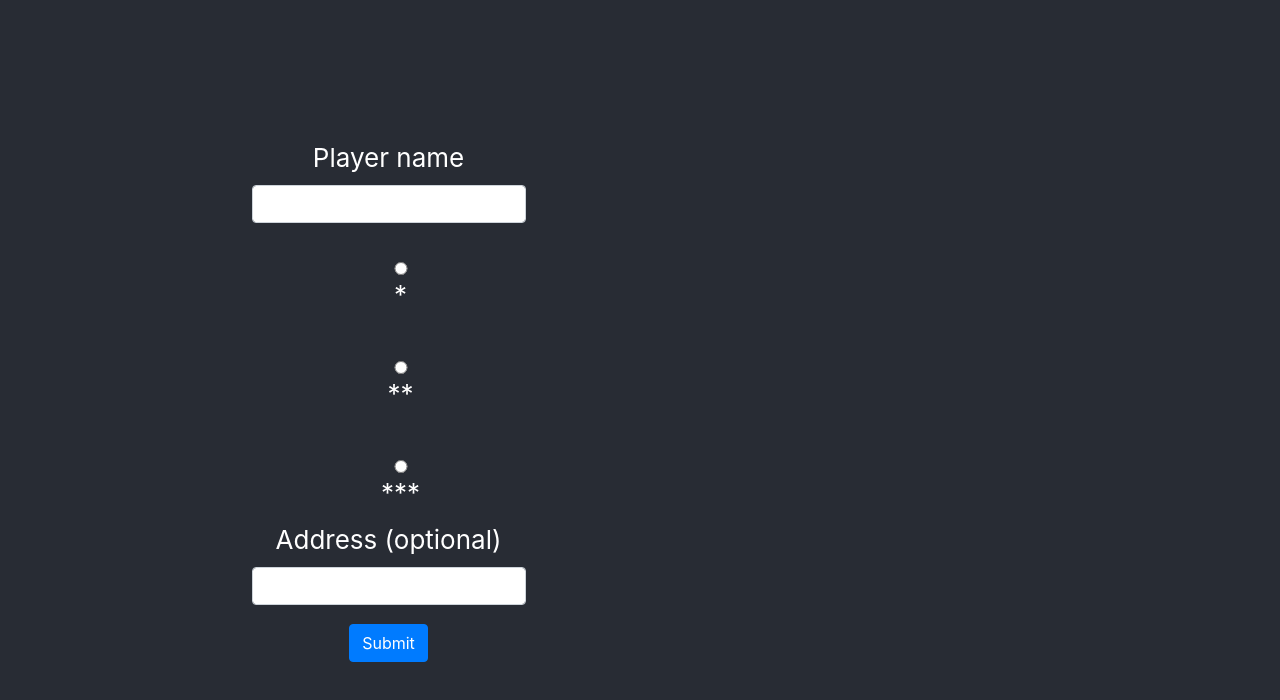
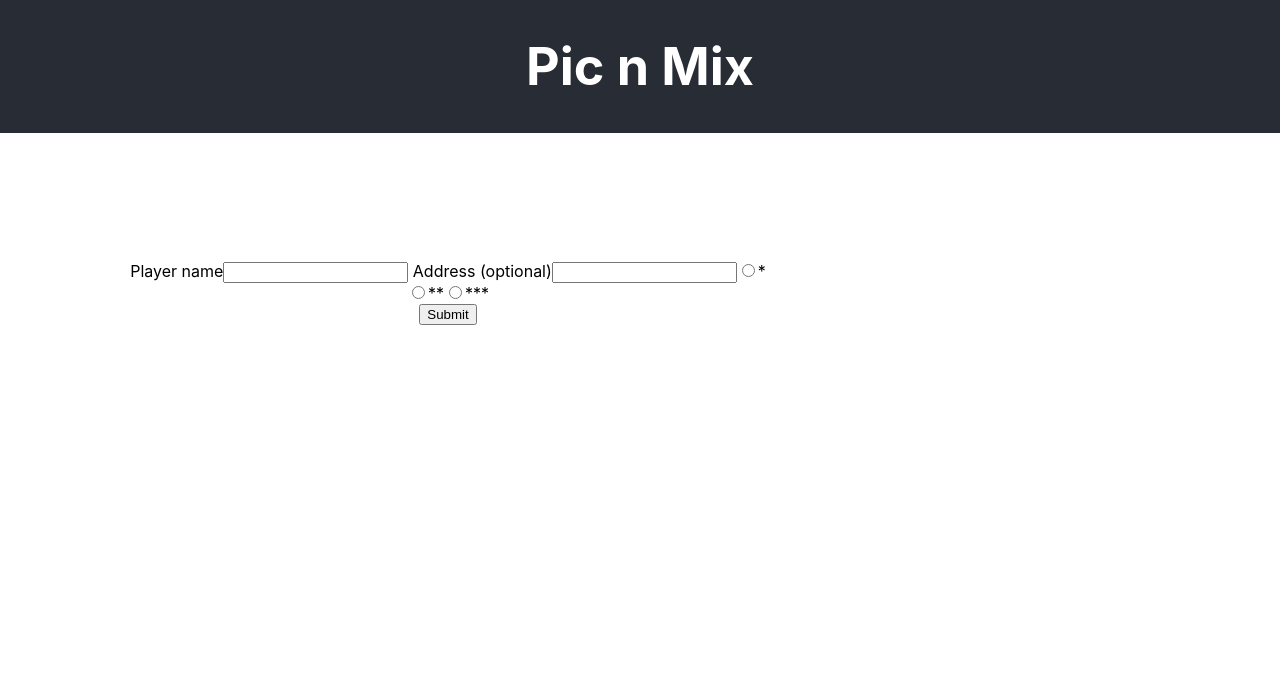
Before and after one commit to h2obuffalo/pick-a-mix, a React (Create React App) app: page / in a window 1280 px wide. Shown: the top 700 px of the page. Built offline with nearby package versions, Linux system fonts and the light colour scheme.

Commit message:
fixed styling

```diff
--- a/package.json
+++ b/package.json
@@ -11,6 +11,7 @@
     "react-router-dom": "^5.0.0",
     "react-scripts": "2.1.8",
     "redux": "^4.0.1",
+    "redux-localstorage": "^0.4.1",
     "redux-thunk": "^2.3.0"
   },
   "scripts": {
--- a/public/index.html
+++ b/public/index.html
@@ -13,8 +13,8 @@
       user's mobile device or desktop. See https://developers.google.com/web/fundamentals/web-app-manifest/
     -->
     <link rel="manifest" href="%PUBLIC_URL%/manifest.json" />
-    <link rel="stylesheet" href="https://maxcdn.bootstrapcdn.com/bootstrap/4.0.0/css/bootstrap.min.css" integrity="sha384-Gn5384xqQ1aoWXA+058RXPxPg6fy4IWvTNh0E263XmFcJlSAwiGgFAW/dAiS6JXm" crossorigin="anonymous">
-
+ <!--    <link rel="stylesheet" href="https://maxcdn.bootstrapcdn.com/bootstrap/4.0.0/css/bootstrap.min.css" integrity="sha384-Gn5384xqQ1aoWXA+058RXPxPg6fy4IWvTNh0E263XmFcJlSAwiGgFAW/dAiS6JXm" crossorigin="anonymous">
+ -->
     <!--
       Notice the use of %PUBLIC_URL% in the tags above.
       It will be replaced with the URL of the `public` folder during the build.
--- a/src/App.css
+++ b/src/App.css
@@ -2,15 +2,8 @@
   text-align: center;
 }
 
-.App-logo {
-  animation: App-logo-spin infinite 20s linear;
-  height: 40vmin;
-  pointer-events: none;
-}
-
 .App-header {
   background-color: #282c34;
-  min-height: 100vh;
   display: flex;
   flex-direction: row;
   align-items: center;
@@ -31,3 +24,13 @@
     transform: rotate(360deg);
   }
 }
+
+.input-left {
+  float: left;
+  display: inline-flex;
+  width: 50%;
+}
+
+.list-right {
+  float: right;
+}
--- a/src/App.js
+++ b/src/App.js
@@ -8,9 +8,14 @@ class App extends Component {
     return (
       <div className="App">
         <header className="App-header">
+        <h1>Pic n Mix</h1>
+        </header>
+        <div className="input-left">
           <AddPlayer />
+        </div>
+        <div className="list-right">
           <PlayerList />
-        </header>
+        </div>
       </div>
     );
   }
--- a/src/components/AddPlayer/component.js
+++ b/src/components/AddPlayer/component.js
@@ -3,8 +3,8 @@ import Input from '../Input';
 
 const defaultState = {
             playerName: "",
-            playerSkill: "",
-            playerAddress:""
+            skill: 0,
+            address:"",
         };
 
 class AddPlayer extends Component {
@@ -21,7 +21,7 @@ class AddPlayer extends Component {
     handleRadio(e){
         let val = +e.target.value;
         this.setState({
-            playerSkill:val
+            skill:val
         })
     }
 
@@ -40,13 +40,13 @@ class AddPlayer extends Component {
         this.setState(defaultState);
         this.props.handleSave({
             player_name: this.state.playerName,
-            skill: this.state.playerSkill,
-            address: this.state.playerAddress
+            skill: this.state.skill,
+            address: this.state.address
         })
     }
 
     render(){
-        const {playerName, playerAddress} = this.state;
+        const {playerName, address} = this.state;
         return(
             <Fragment>
                 <form onSubmit={ this.handleSubmit }>
@@ -58,42 +58,42 @@ class AddPlayer extends Component {
                         value={playerName}
                         required
                         />
-                        <label class="custom-control custom-radio">
+                        <Input
+                        name="address"
+                        label=" Address (optional)"
+                        handler={this.handleInputChange}
+                        value={address}
+                        />
+                        <label className="custom-control custom-radio">
                          <Input
                         type="radio"
                         value="1"
-                        name="playerSkill"
+                        name="skill"
                         handler={this.handleRadio}
                         required
                         />
-                        <span class="custom-control-indicator">*</span>
+                        <span className="custom-control-indicator">*</span>
                         </label>
-                       <label class="custom-control custom-radio">
+                       <label className="custom-control custom-radio">
                          <Input
                         type="radio"
                         value="2"
-                        name="playerSkill"
+                        name="skill"
                         handler={this.handleRadio}
                         required
                         />
-                        <span class="custom-control-indicator">**</span>
+                        <span className="custom-control-indicator">**</span>
                         </label>
-                        <label class="custom-control custom-radio">
+                        <label className="custom-control custom-radio">
                          <Input
                         type="radio"
                         value="3"
-                        name="playerSkill"
+                        name="skill"
                         handler={this.handleRadio}
                         required
                         />
-                        <span class="custom-control-indicator">***</span>
+                        <span className="custom-control-indicator">***</span>
                         </label>
-                        <Input
-                        name="playerAddress"
-                        label=" Address (optional)"
-                        handler={this.handleInputChange}
-                        value={playerAddress}
-                        />
                     </div>
                     <button className="btn btn-primary">Submit</button>
                 </form>
--- a/src/components/PlayerList/component.js
+++ b/src/components/PlayerList/component.js
@@ -2,13 +2,15 @@ import React from 'react';
 import PlayerItem from '../PlayerItem';
 
 const PlayerList = (props) => {
-       return  <ul className="list-group">
-                    {props.players.map((item, i) => (
-                        <PlayerItem  {...item} key={i} />
-                                                   ))}
-                </ul>
-
- };
+    console.log(props)
+     return <ul className="list-group">
+         {props.players.map((item, i) => (
+            <PlayerItem  {...item} key={i} />
+            )
+        )
+    }
+     </ul>
+};
 
 
 export default PlayerList;
--- a/src/components/PlayerList/index.js
+++ b/src/components/PlayerList/index.js
@@ -4,7 +4,7 @@ import PlayerList from './component';
 
 const mapStateToProps = (state) => {
     return {
-        players: state,
+        players: state
     }
 }
 
--- a/src/index.css
+++ b/src/index.css
@@ -12,3 +12,17 @@ code {
   font-family: source-code-pro, Menlo, Monaco, Consolas, "Courier New",
     monospace;
 }
+
+
+.input-left {
+  float: left;
+  width: 50%;
+  margin:5%;
+  padding: 5%;
+}
+
+.list-right {
+float: right;
+  margin:5%;
+   padding: 5%;
+}
--- a/src/redux/reducers/index.js
+++ b/src/redux/reducers/index.js
@@ -1,10 +1,13 @@
 export const initialState = [];
 
-const players = (state = initialState, action) => {
+
+
+
+const reducer = (state = initialState, action) => {
         switch (action.type) {
         case "ADD_PLAYER": return [...state, action.player];
         default: return initialState;
     }
 };
 
- export default players;
+ export default reducer;
--- a/src/redux/store.js
+++ b/src/redux/store.js
@@ -4,7 +4,7 @@ import thunk from 'redux-thunk';
 
 
 const reduxDevTools =
-    (window.__REDUX_DEVTOOLS_EXTENSION__ && window.__REDUX_DEVTOOLS_EXTENSION__) || compose;
+    window.__REDUX_DEVTOOLS_EXTENSION__ || compose;
 
 
 const createStoreWithMiddleware = applyMiddleware(
```
Also changed, not shown: src/axios.js (added, +9 -0 lines), 1 other file (tests, documents, lock files or other folders).
